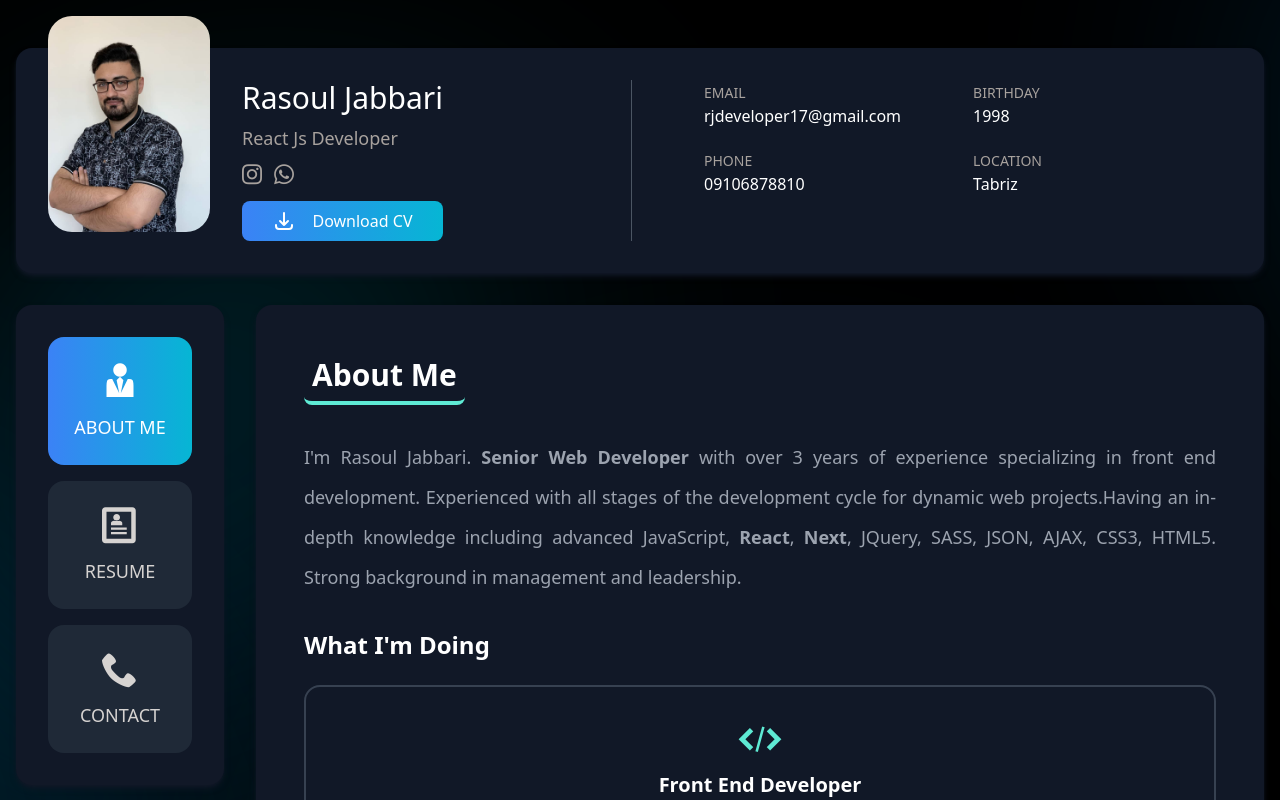
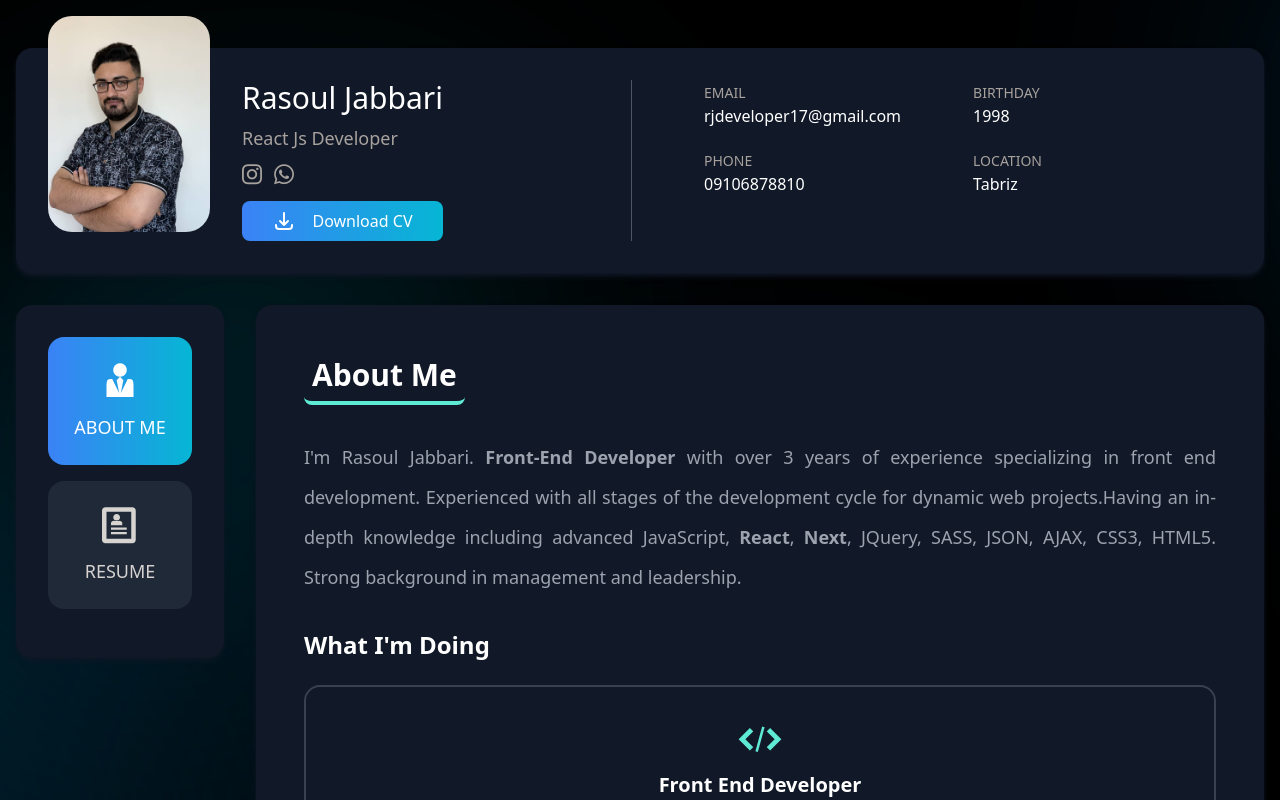
Before and after one commit to rasouljabbari/rjdeveloper, a React (Create React App) app: page / in a window 1280 px wide. Shown: the top 800 px of the page. Built offline with nearby package versions, Linux system fonts and the light colour scheme.

Commit message:
change description

```diff
--- a/src/components/Content.jsx
+++ b/src/components/Content.jsx
@@ -1,7 +1,7 @@
 import React, {useState} from "react"
 import AboutMe from "./tab-content/AboutMe"
 import Resume from "./tab-content/Resume"
-import Contact from "./tab-content/Contact"
+// import Contact from "./tab-content/Contact"
 
 // eslint-disable-next-line react/prop-types
 function Content() {
@@ -54,26 +54,26 @@ function Content() {
                         <span className={"text-sm xl:text-lg"}>resume</span>
                     </a>
                 </li>
-                <li className=" flex-auto text-center w-auto lg:w-32 xl:w-36">
-                    <a
-                        className={
-                            "uppercase flex flex-col px-2 py-4 lg:p-4 xl:p-6 rounded-lg lg:rounded-2xl " +
-                            (openTab === 3
-                                ? "text-white bg-gradient-to-l from-cyan-500 to-blue-500"
-                                : "text-stone-300 bg-gray-800 hover:text-sky-500")
-                        }
-                        onClick={e => {
-                            e.preventDefault()
-                            setOpenTab(3)
-                        }}
-                        data-toggle="tab"
-                        href="#link3"
-                        role="tablist"
-                    >
-                        <span className="icon-phone text-2xl lg:text-4xl lg:pb-3"/>
-                        <span className={"text-sm xl:text-lg"}>contact</span>
-                    </a>
-                </li>
+                {/*<li className=" flex-auto text-center w-auto lg:w-32 xl:w-36">*/}
+                {/*    <a*/}
+                {/*        className={*/}
+                {/*            "uppercase flex flex-col px-2 py-4 lg:p-4 xl:p-6 rounded-lg lg:rounded-2xl " +*/}
+                {/*            (openTab === 3*/}
+                {/*                ? "text-white bg-gradient-to-l from-cyan-500 to-blue-500"*/}
+                {/*                : "text-stone-300 bg-gray-800 hover:text-sky-500")*/}
+                {/*        }*/}
+                {/*        onClick={e => {*/}
+                {/*            e.preventDefault()*/}
+                {/*            setOpenTab(3)*/}
+                {/*        }}*/}
+                {/*        data-toggle="tab"*/}
+                {/*        href="#link3"*/}
+                {/*        role="tablist"*/}
+                {/*    >*/}
+                {/*        <span className="icon-phone text-2xl lg:text-4xl lg:pb-3"/>*/}
+                {/*        <span className={"text-sm xl:text-lg"}>contact</span>*/}
+                {/*    </a>*/}
+                {/*</li>*/}
             </ul>
             <div className="relative flex flex-col min-w-0 w-full lg:w-5/6 break-words bg-gray-900 mb-6 shadow-lg bg-gray-900 p-3 md:p-8 rounded-2xl shadow-md shadow-gray-900">
                 <ul
@@ -120,26 +120,26 @@ function Content() {
                             <span className={"text-sm xl:text-lg"}>resume</span>
                         </a>
                     </li>
-                    <li className=" flex-auto text-center w-1/3 lg:w-32 xl:w-36">
-                        <a
-                            className={
-                                "uppercase flex flex-col px-2 py-4 lg:p-4 xl:p-6 rounded-t-lg lg:rounded-t-2xl rounded-b-0 lg:rounded-b-0 " +
-                                (openTab === 3
-                                    ? "text-white bg-gradient-to-b from-cyan-500 to-teal-300"
-                                    : "text-stone-300 bg-gray-800 hover:text-sky-500")
-                            }
-                            onClick={e => {
-                                e.preventDefault()
-                                setOpenTab(3)
-                            }}
-                            data-toggle="tab"
-                            href="#link3"
-                            role="tablist"
-                        >
-                            <span className="icon-phone text-2xl lg:text-4xl lg:pb-3"/>
-                            <span className={"text-sm xl:text-lg"}>contact</span>
-                        </a>
-                    </li>
+                    {/*<li className=" flex-auto text-center w-1/3 lg:w-32 xl:w-36">*/}
+                    {/*    <a*/}
+                    {/*        className={*/}
+                    {/*            "uppercase flex flex-col px-2 py-4 lg:p-4 xl:p-6 rounded-t-lg lg:rounded-t-2xl rounded-b-0 lg:rounded-b-0 " +*/}
+                    {/*            (openTab === 3*/}
+                    {/*                ? "text-white bg-gradient-to-b from-cyan-500 to-teal-300"*/}
+                    {/*                : "text-stone-300 bg-gray-800 hover:text-sky-500")*/}
+                    {/*        }*/}
+                    {/*        onClick={e => {*/}
+                    {/*            e.preventDefault()*/}
+                    {/*            setOpenTab(3)*/}
+                    {/*        }}*/}
+                    {/*        data-toggle="tab"*/}
+                    {/*        href="#link3"*/}
+                    {/*        role="tablist"*/}
+                    {/*    >*/}
+                    {/*        <span className="icon-phone text-2xl lg:text-4xl lg:pb-3"/>*/}
+                    {/*        <span className={"text-sm xl:text-lg"}>contact</span>*/}
+                    {/*    </a>*/}
+                    {/*</li>*/}
                 </ul>
                 <div className="px-2 md:px-4 py-5 flex-auto">
                     <div className="tab-content tab-space">
@@ -149,9 +149,9 @@ function Content() {
                         <div className={openTab === 2 ? "block" : "hidden"} id="link2">
                             <Resume/>
                         </div>
-                        <div className={openTab === 3 ? "block" : "hidden"} id="link3">
-                            <Contact/>
-                        </div>
+                        {/*<div className={openTab === 3 ? "block" : "hidden"} id="link3">*/}
+                        {/*    <Contact/>*/}
+                        {/*</div>*/}
                     </div>
                 </div>
             </div>
--- a/src/components/tab-content/AboutMe.jsx
+++ b/src/components/tab-content/AboutMe.jsx
@@ -5,7 +5,7 @@ function AboutMe() {
         <>
             <h1 className={"text-white text-2xl md:text-3xl font-bold mb-8 border-b-4 border-teal-300 w-fit rounded-lg px-2 pb-2"}>About Me</h1>
             <p className={"text-md md:text-lg text-gray-400 leading-8 md:leading-10 mb-3 text-justify hover:text-gray-200"}>
-                I&apos;m Rasoul Jabbari. <strong>Senior Web Developer</strong> with over 3 years of
+                I&apos;m Rasoul Jabbari. <strong>Front-End Developer</strong> with over 3 years of
                 experience specializing in front end development. Experienced with all stages of the
                 development cycle for dynamic web projects.Having an in-depth knowledge including
                 advanced JavaScript, <b>React</b>, <b>Next</b>, JQuery, SASS, JSON, AJAX, CSS3, HTML5.
--- a/src/components/tab-content/Resume.jsx
+++ b/src/components/tab-content/Resume.jsx
@@ -29,9 +29,9 @@ function Resume() {
             </div>
 
             <div className="flex flex-col mb-5 pl-12 relative">
-                <h3 className={"text-white text-lg md:text-xl mb-2 dv-resume-item font-bold"}>Senior React Js Developer</h3>
+                <h3 className={"text-white text-lg md:text-xl mb-2 dv-resume-item font-bold"}>React Js Developer</h3>
                 <h5 className={"text-white mb-2 dv-resume-item font-bold"}>Aral Studio - Freelance</h5>
-                <span className={"text-slate-400 mb-2 text-sm"}>Jan 2021 - August 2022</span>
+                <span className={"text-slate-400 mb-2 text-sm"}>Jan 2021 - Present</span>
                 <span className={"text-slate-400 mb-2 text-sm"}>Istanbul, Turkey</span>
                 <p className={"text-slate-300 text-md text-justify hover:text-gray-200 mb-2"}>
                     Developed and maintained React Js web applications for the company&apos;s clients, including bug fixes, enhancements, and new features.
```
